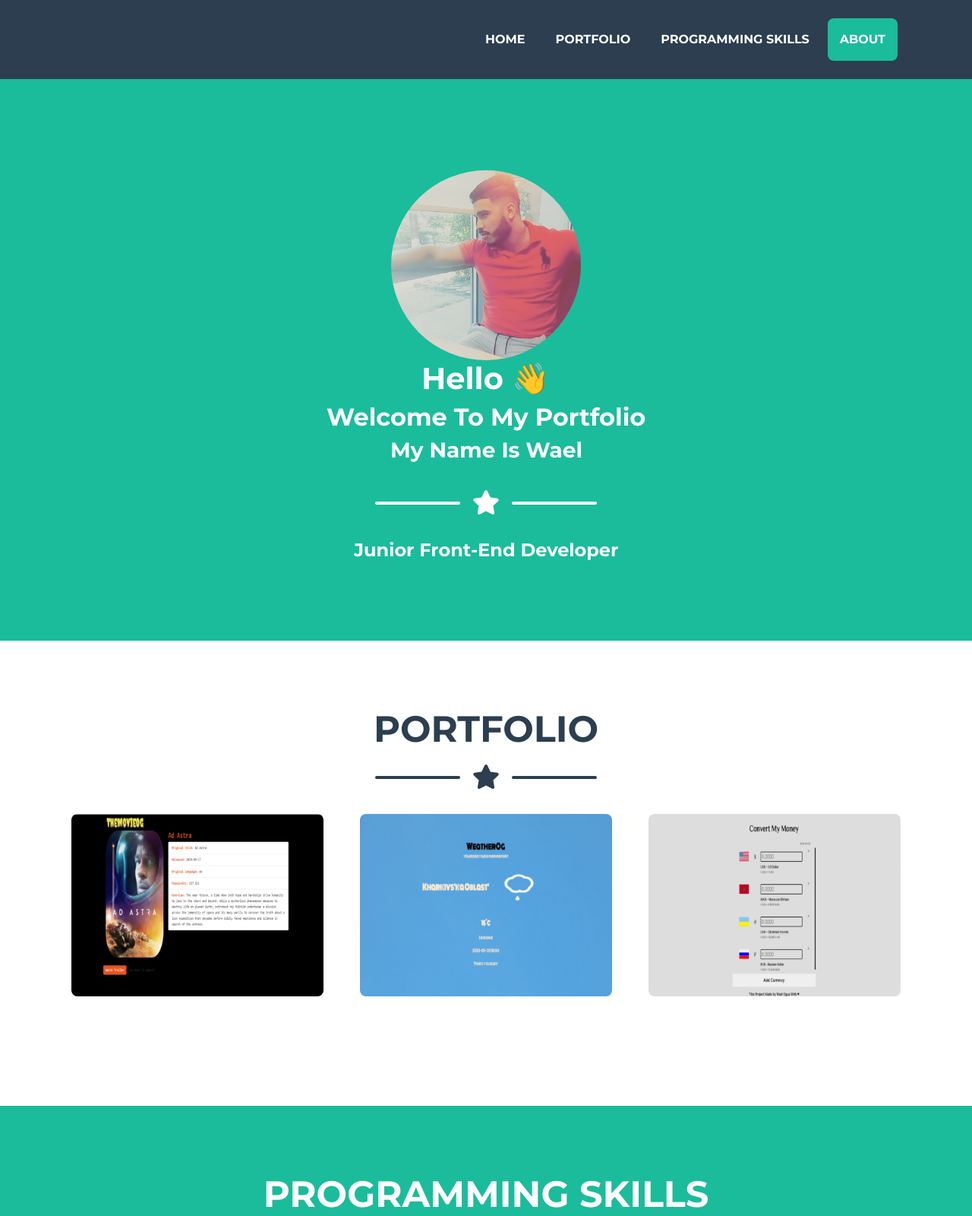
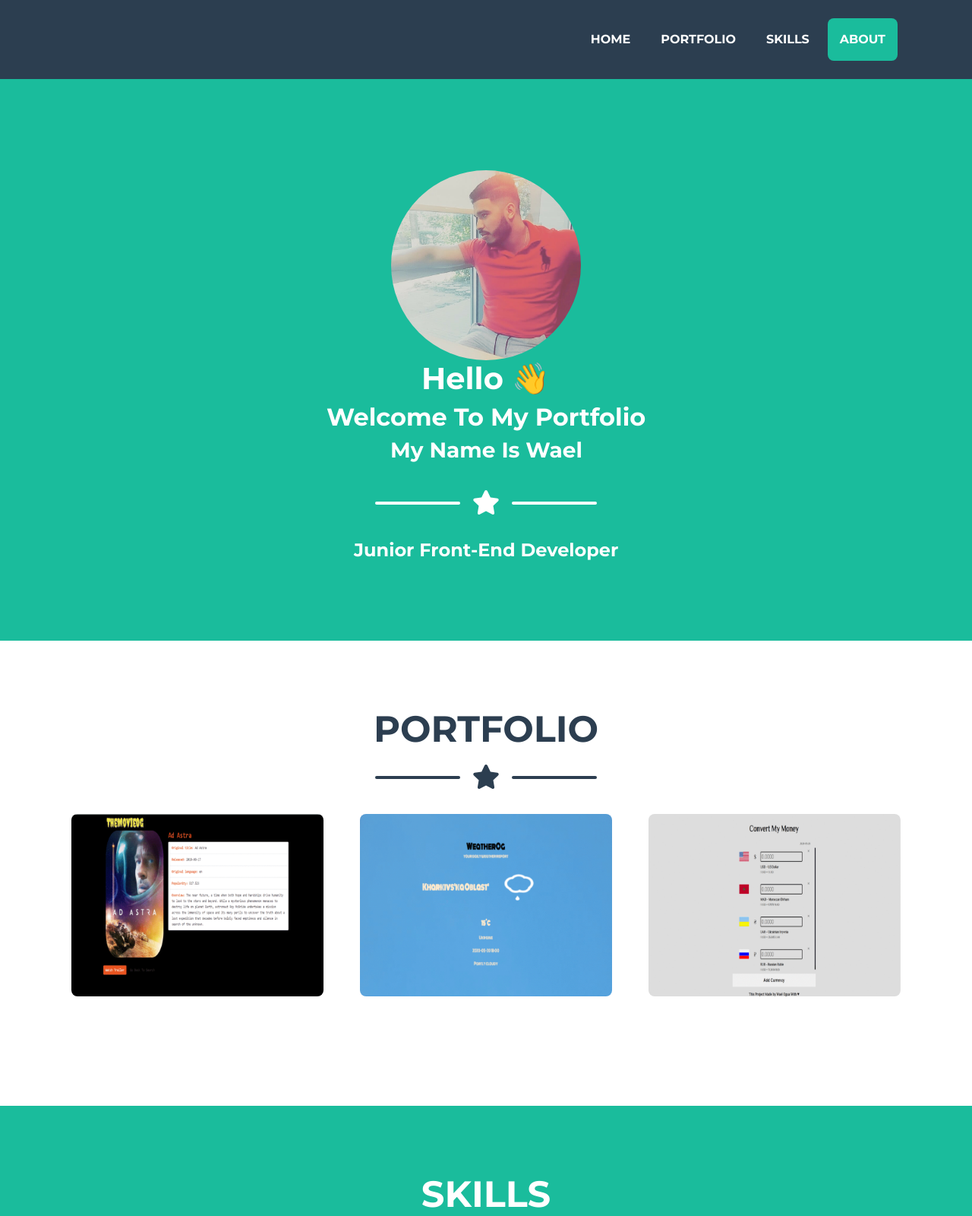
Before and after one commit to waelogua/my-portfolio, a plain HTML site: page index.html in a window 1280 px wide. Shown: the top 1600 px of the page at 76% size. Drawn offline with nearby package versions, Linux system fonts and the light colour scheme.

Commit message:
modified

```diff
--- a/index.html
+++ b/index.html
@@ -30,7 +30,7 @@
                 <ul class="navbar-nav ml-auto">
                     <li class="nav-item mx-0 mx-lg-1"><a class="nav-link py-3 px-0 px-lg-3 rounded js-scroll-trigger" href="#">Home</a></li>
                     <li class="nav-item mx-0 mx-lg-1"><a class="nav-link py-3 px-0 px-lg-3 rounded js-scroll-trigger" href="#portfolio">Portfolio</a></li>
-                    <li class="nav-item mx-0 mx-lg-1"><a class="nav-link py-3 px-0 px-lg-3 rounded js-scroll-trigger" href="#about">programming skills</a></li>
+                    <li class="nav-item mx-0 mx-lg-1"><a class="nav-link py-3 px-0 px-lg-3 rounded js-scroll-trigger" href="#about">skills</a></li>
                     <li class="nav-item mx-0 mx-lg-1"><a class="nav-link py-3 px-0 px-lg-3 rounded js-scroll-trigger" href="#contact">about</a></li>
                 </ul>
             </div>
@@ -104,7 +104,7 @@
     <section class="page-section bg-primary text-white mb-0 " id="about">
         <div class="bar-skills ">
             <!-- About Section Heading-->
-            <h2 class="page-section-heading text-center text-uppercase text-white ">Programming Skills</h2>
+            <h2 class="page-section-heading text-center text-uppercase text-white ">Skills</h2>
             <!-- Icon Divider-->
             <div class="divider-custom divider-light ">
                 <div class="divider-custom-line "></div>
```
